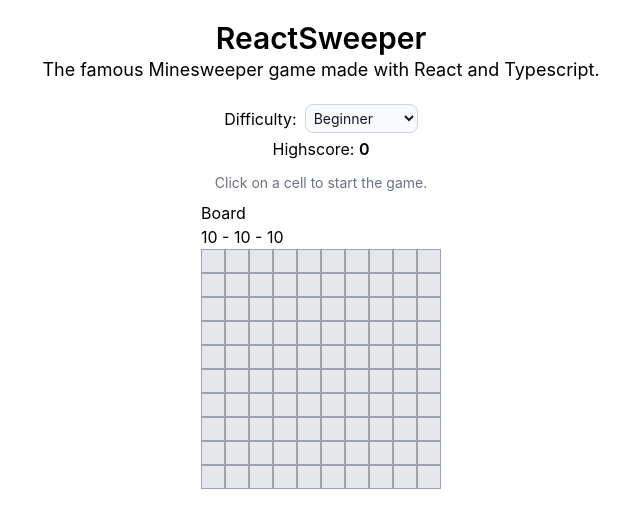
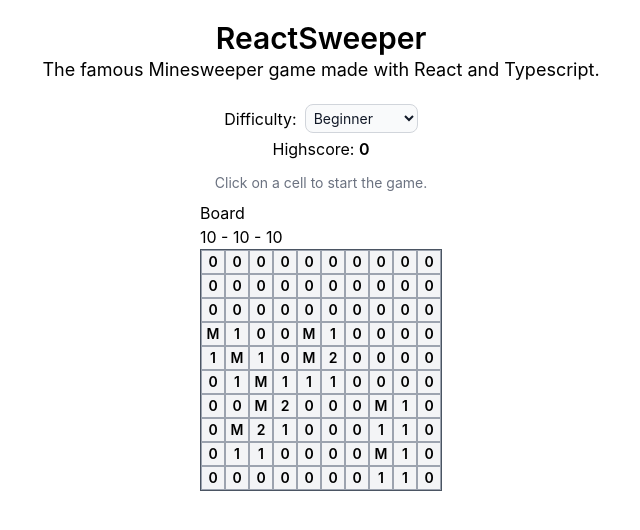
Before and after one commit to AndrejStojkovic/reactsweeper, a React (Create React App) app: page / in a window 1280 px wide. Shown: the top 530 px of the page, without its empty margins (319-959 px from the left). Built offline with nearby package versions, Linux system fonts and the light colour scheme; the HTML template or start-up script is replaced by a standard one.

Commit message:
Sort of functional board

```diff
--- a/src/components/Board.tsx
+++ b/src/components/Board.tsx
@@ -9,16 +9,23 @@ type BoardProps = {
 
 const Board = ({difficulty} : BoardProps)  => {
   const cfg = config[difficulty as Difficulty];
-  let board = new Array(cfg.width).fill(0).map(() => new Array(cfg.height).fill(1));
+  const [board, setBoard] = useState<Cell[][]>();
 
   useEffect(() => {
+    let newBoard: Cell[][] = [];
+
+    for(var s = 0; s < cfg.width; s++) {
+      newBoard.push([]);
+    }
+
     for(var i = 0; i < cfg.width; i++) {
       for(var j = 0; j < cfg.height; j++) {
-        board[i][j] = new Cell({
+        newBoard[i][j] = new Cell({
           isOpened: false,
           type: 'empty',
           value: -1,
         });
+        console.log(newBoard[i][j]);
       }
     }
 
@@ -29,7 +36,7 @@ const Board = ({difficulty} : BoardProps)  => {
       // Set bomb to random coordinates of map
       let x: number = randomIntFromInterval(0, cfg.width - 1);
       let y: number = randomIntFromInterval(0, cfg.height - 1);
-      board[x][y] = new Cell({
+      newBoard[x][y] = new Cell({
         isOpened: false,
         type: 'mine',
         value: -1,
@@ -38,20 +45,34 @@ const Board = ({difficulty} : BoardProps)  => {
     }
 
     // Set empty cells
+    for(var i = 0; i < cfg.width; i++) {
+      for(var j = 0; j < cfg.height; j++) {
+        if(newBoard[i][j].props.type !== 'mine') {
+          newBoard[i][j] = new Cell({
+            isOpened: false,
+            type: 'empty',
+            value: countMines(newBoard, i, j, cfg.width, cfg.height)
+          });
+        }
+      }
+    }
+
+    // set state
+    setBoard(newBoard);
   }, [cfg]);
 
   return (
     <div>Board <br />
       <div>
         {cfg.width} - {cfg.height} - {cfg.mines}
-        <div className='board flex flex-col'>
-        {board.map((cells, i) => {
+        <div className='board flex flex-col border-1 border-gray-600'>
+          {board?.map((cells, i) => {
             return (
               <div key={i} className='row flex flex-row'>
                 {cells.map((subCells, j) => {
                   return (
-                <div key={j} className='flex items-center justify-center w-6 h-6 bg-gray-200 border-1 border-gray-400 text-sm font-semibold'>
-                  <span></span>
+                  <div key={j} className='flex items-center justify-center w-6 h-6 bg-gray-100 border-1 border-gray-400 text-sm font-semibold'>
+                    <span>{subCells.props?.type === 'mine' ? 'M' : subCells.props?.value}</span>
                   </div>
                   )
                 })}
@@ -64,4 +85,21 @@ const Board = ({difficulty} : BoardProps)  => {
   )
 }
 
+function countMines(board: Cell[][], i: number, j: number, width: number, height: number) {
+  let ct = 0;
+  for(var x = i - 1; x < i + 1; x++) {
+    for(var y = j - 1; y < j + 1; y++) {
+      if(isValid(x, y, width, height) && board[x][y].props.type === 'mine') {
+        ct++;
+      }
+    }
+  }
+  console.log(ct);
+  return ct;
+}
+
+function isValid(i: number, j: number, width: number, height: number) {
+  return i >= 0 && i < width && j >= 0 && j < height ? 1 : 0;
+}
+
 export default Board;
--- a/src/components/Cell.tsx
+++ b/src/components/Cell.tsx
@@ -12,14 +12,6 @@ class Cell extends React.Component<CellState> {
     type: 'empty',
     value: -1
   }
-
-  render() {
-    return (
-      <div className='flex items-center justify-center w-6 h-6 bg-gray-200 border-1 border-gray-400 text-sm font-semibold'>
-        {this.state.type === 'mine' ? 'B' : this.state.value}
-      </div>
-    )
-  }
 }
 
 export default Cell;
```
Lines whose indentation alone changed are shown as unchanged.
